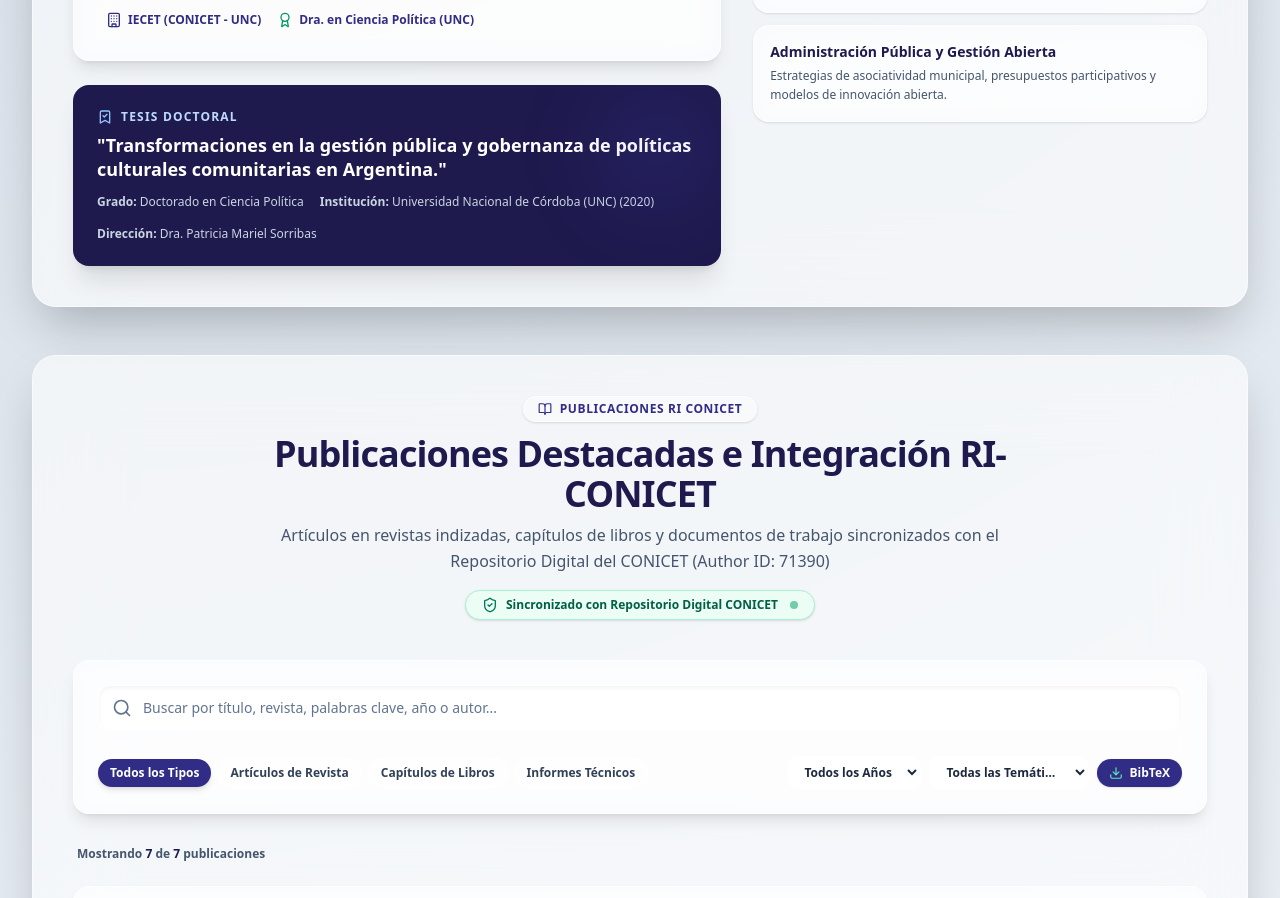
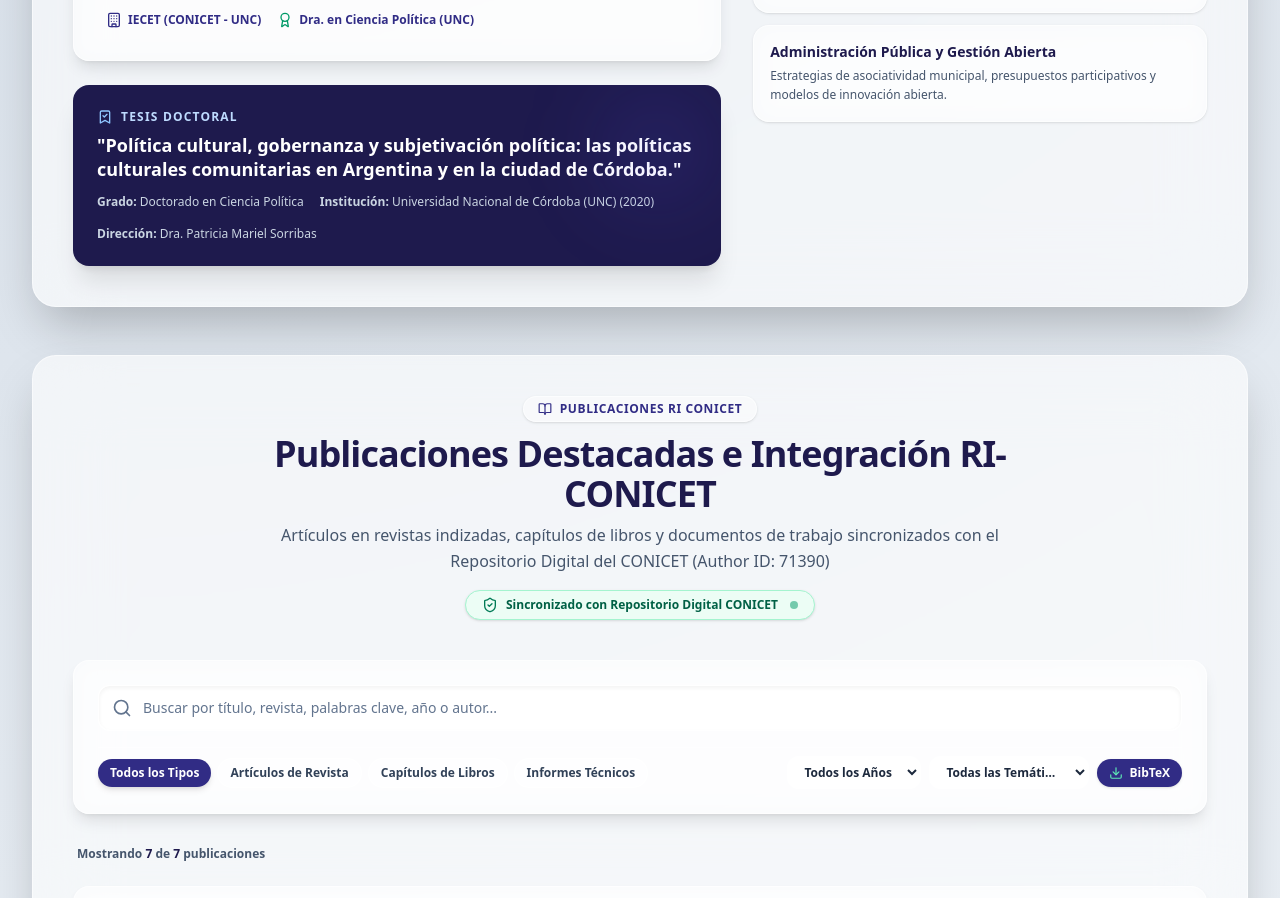
Before and after one commit to marianacgutierrez/marianacgutierrez.github.io, a React (Vite) app: page / in a window 1280 px wide. Shown: the part 1320-2218 px from the top of the page. Built offline with nearby package versions, Linux system fonts and the light colour scheme.

Commit message:
Update doctoral thesis titles in translations

```diff
--- a/src/data/translations.ts
+++ b/src/data/translations.ts
@@ -135,7 +135,7 @@
     aboutBioP1: "Mariana Carla Gutiérrez es Doctora en Ciencia Política, Magíster en Sociología y Licenciada en Administración por la Universidad Nacional de Córdoba (UNC). Actualmente se desempeña como investigadora posdoctoral con beca cofinanciada CONICET-UNC en el Instituto de Estudios en Comunicación, Expresión y Tecnologías (IECET - CONICET/UNC).",
     aboutBioP2: "Su campo de trabajo investiga la interacción entre el Estado, la ciudadanía y los actores privados en el diseño y ejecución de políticas públicas. Sus áreas prioritarias comprenden la gobernanza multinivel, las estrategias de innovación pública local (Smart City y GovTech en Córdoba), y el análisis de políticas culturales comunitarias y acciones colectivas.",
     aboutDoctoralThesis: "Tesis Doctoral",
-    aboutDoctoralThesisTitle: "Transformaciones en la gestión pública y gobernanza de políticas culturales comunitarias en Argentina.",
+    aboutDoctoralThesisTitle: "Política cultural, gobernanza y subjetivación política: las políticas culturales comunitarias en Argentina y en la ciudad de Córdoba.",
     keyFieldsTitle: "Áreas de Conocimiento Clave",
 
     researchTitle: "Líneas de Investigación Activas",
@@ -231,7 +231,7 @@
     aboutBioP1: "Mariana Carla Gutiérrez é Doutora em Ciência Política, Mestre em Sociologia e Bacharel em Administração pela Universidad Nacional de Córdoba (UNC). Atualmente é pesquisadora pós-doutoral com bolsa cofinanciada CONICET-UNC no Instituto de Estudios en Comunicación, Expresión y Tecnologías (IECET - CONICET/UNC).",
     aboutBioP2: "Seu campo de trabalho investiga a interação entre o Estado, a cidadania e os atores privados no desenho e execução de políticas públicas. Suas áreas prioritárias compreendem a governança multinível, as estratégias de inovação pública local (Smart City e GovTech em Córdoba), e a análise de políticas culturais comunitárias e ações coletivas.",
     aboutDoctoralThesis: "Tese de Doutorado",
-    aboutDoctoralThesisTitle: "Transformações na gestão pública e governança de políticas culturais comunitárias na Argentina.",
+    aboutDoctoralThesisTitle: "Política cultural, governança e subjetivação política: políticas culturais comunitárias na Argentina e na cidade de Córdoba.",
     keyFieldsTitle: "Áreas de Conhecimento Chave",
 
     researchTitle: "Linhas de Pesquisa Ativas",
@@ -327,7 +327,7 @@
     aboutBioP1: "Mariana Carla Gutiérrez holds a Ph.D. in Political Science, a Master's degree in Sociology, and a Bachelor's degree in Business Administration from the National University of Córdoba (UNC), Argentina. She is currently a postdoctoral fellow co-funded by CONICET and UNC at the Institute of Communication, Expression and Technology Studies (IECET - CONICET/UNC).",
     aboutBioP2: "Her work investigates state-citizen-private interactions in public policy design and implementation. Her key areas of expertise include multi-level governance, local public innovation strategies (Smart Cities and GovTech in Córdoba), and the political analysis of community cultural policies and collective action.",
     aboutDoctoralThesis: "Doctoral Dissertation",
-    aboutDoctoralThesisTitle: "Transformations in public administration and governance of community cultural policies in Argentina.",
+    aboutDoctoralThesisTitle: "Cultural policy, governance and political subjectivation: community cultural policies in Argentina and in the city of Córdoba.",
     keyFieldsTitle: "Key Fields of Expertise",
 
     researchTitle: "Active Research Lines",
```
